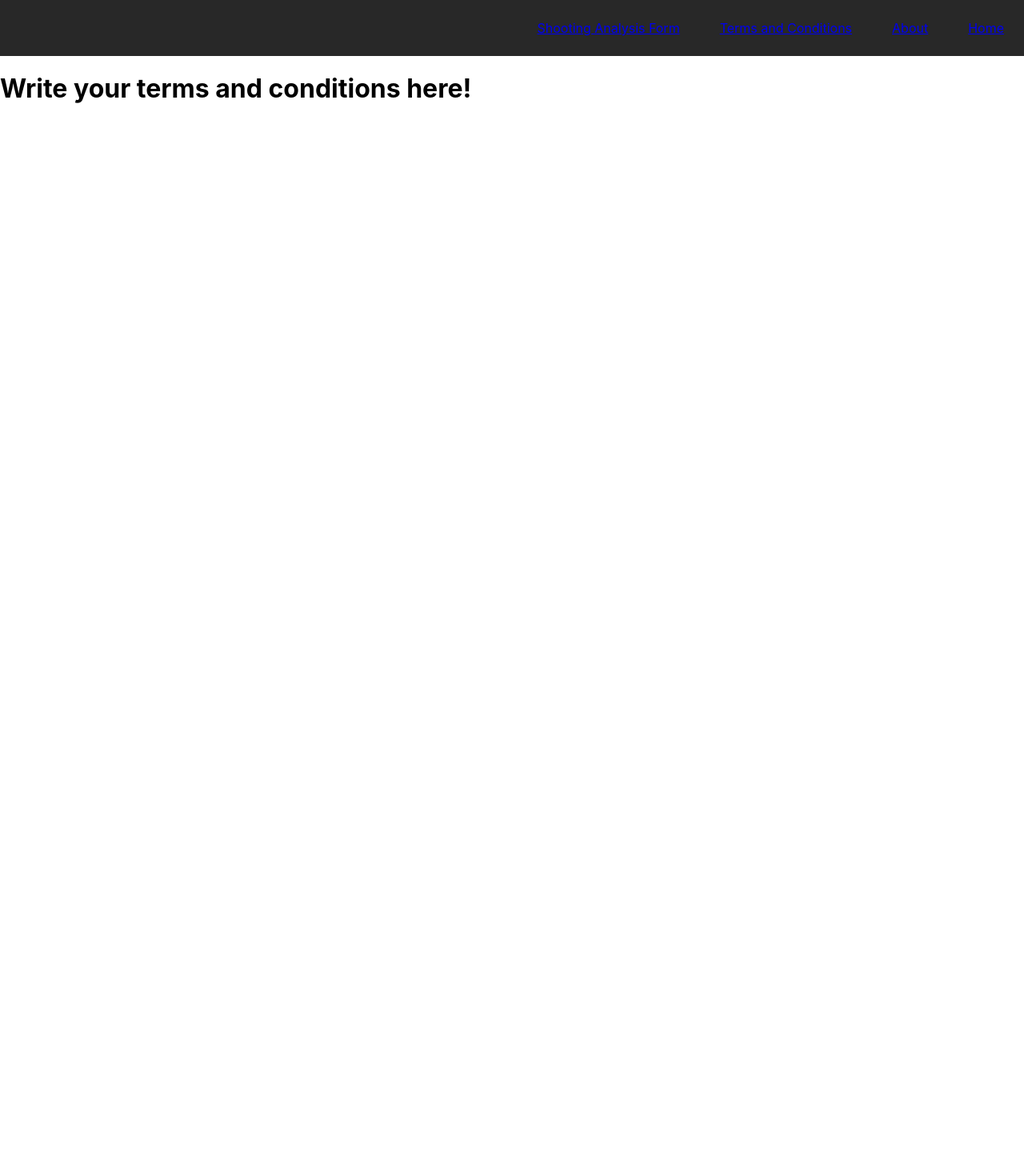
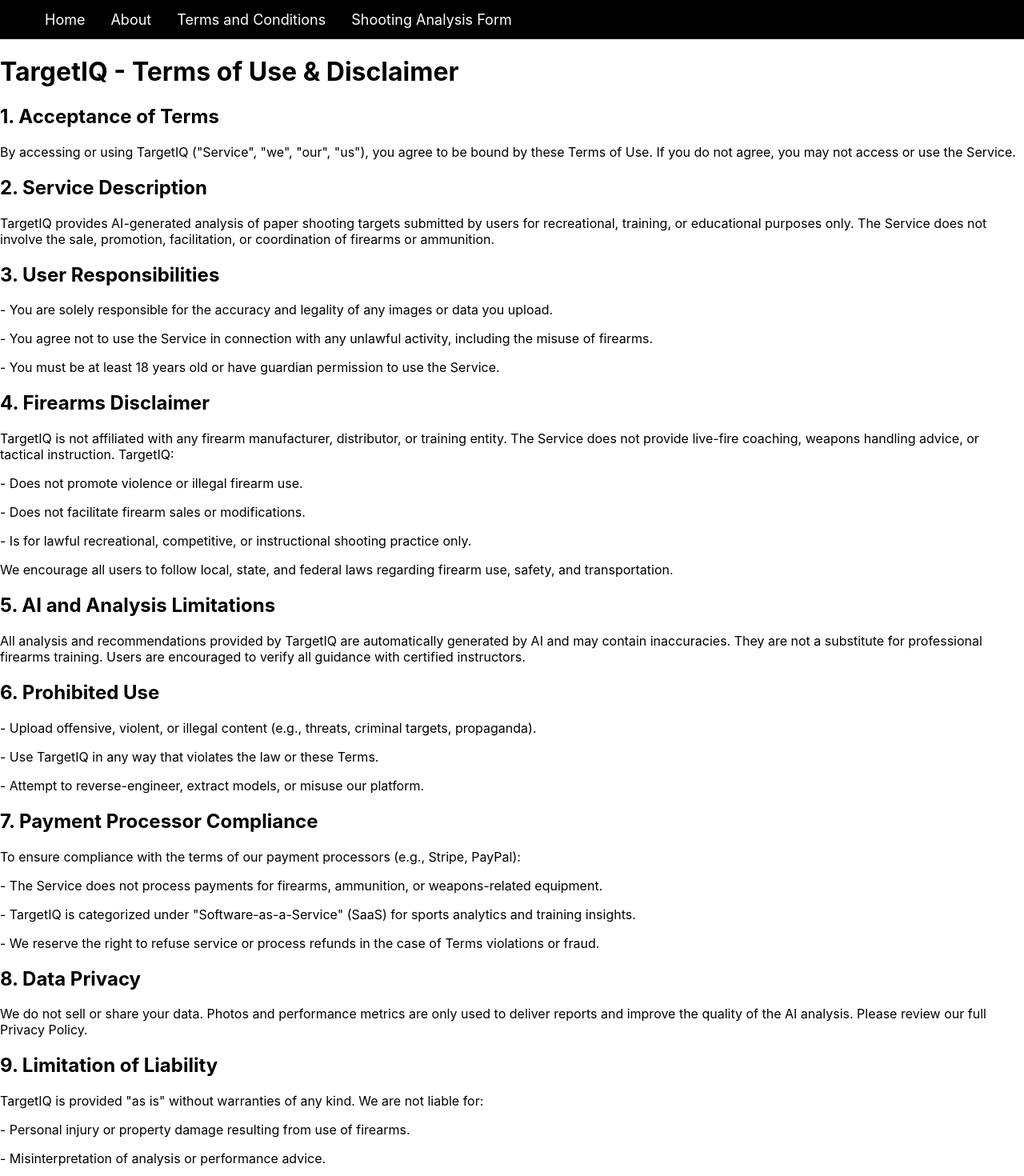
Before and after one commit to mapv281/targetiq-frontend, a React (Create React App) app in the folder targetiq-frontend/: page /terms-and-conditions in a window 1280 px wide. Shown: the top 1470 px of the page at 80% size. Before the commit the page ends 800 px from the top, so only its background shows below. Built offline with nearby package versions, Linux system fonts and the light colour scheme.

Commit message:
June 29th 9:55 PM

```diff
--- a/targetiq-frontend/public/index.html
+++ b/targetiq-frontend/public/index.html
@@ -2,7 +2,7 @@
 <html lang="en">
   <head>
     <meta charset="utf-8" />
-    <link rel="icon" href="%PUBLIC_URL%/favicon.ico" />
+    <!--<link rel="icon" href="%PUBLIC_URL%/favicon.ico" />-->
     <meta name="viewport" content="width=device-width, initial-scale=1" />
     <meta name="theme-color" content="#000000" />
     <meta
--- a/targetiq-frontend/src/Navbar.css
+++ b/targetiq-frontend/src/Navbar.css
@@ -1,18 +1,43 @@
 /* navbar.css */
 ol{
     list-style-type: none;
-    background-color: #282828;
-    color: #fff;
+    background-color: black;
+    color: white;
     overflow: hidden;
     margin: 0;
     border: 0;
 }
 li{
-    float:right;
+    /*float:right;
     display: inline-block;
-    padding: 25px;
+    padding: 25px;*/
+    float:left;
+    color: white;
+    text-align: center;
+    padding: 14px 16px;
+    text-decoration: none;
+    font-size: 18px;
+    /*display: inline-block;*/
 }
+
+a:link {
+  text-decoration: none;
+  color: white;
+}
+a:visited {
+  text-decoration: none;
+  color: white;
+}
+a:hover {
+  text-decoration: none;
+  color: white;
+  background-color: gray;
+}
+a:active {
+  text-decoration: none;
+  color: white;
+}
+
 .navigation-menu{
-
     width: 100%;
 }
--- a/targetiq-frontend/src/Navbar.js
+++ b/targetiq-frontend/src/Navbar.js
@@ -10,6 +10,7 @@ function Navbar() {
             <li><Link to={"/about"}>About</Link></li>
             <li><Link to={"/terms-and-conditions"}>Terms and Conditions</Link></li>
             <li><Link to={"/"}>Shooting Analysis Form</Link></li>
+
         </ol>
     </div>
 
--- a/targetiq-frontend/src/index.js
+++ b/targetiq-frontend/src/index.js
@@ -14,7 +14,7 @@ import TermsAndConditions from './pages/TermsAndConditions';
 
 const router = createBrowserRouter([
   {
-    path: "/Home",
+    path: "/home",
     element: <Home />,
   },
   {
--- a/targetiq-frontend/src/pages/TermsAndConditions.js
+++ b/targetiq-frontend/src/pages/TermsAndConditions.js
@@ -4,10 +4,56 @@
  function TermsAndConditions() {
    return (
      <div>
-         <Navbar />
+       <Navbar />
        <h1>
-         Write your terms and conditions here!
+         TargetIQ - Terms of Use & Disclaimer
        </h1>
+       <p><h2>1. Acceptance of Terms</h2></p>
+       <p>By accessing or using TargetIQ ("Service", "we", "our", "us"), you agree to be bound by these Terms of Use. If you do
+not agree, you may not access or use the Service.
+       </p>
+       <p><h2>2. Service Description</h2></p>
+       <p>TargetIQ provides AI-generated analysis of paper shooting targets submitted by users for recreational, training, or
+educational purposes only. The Service does not involve the sale, promotion, facilitation, or coordination of firearms or
+ammunition.
+       </p>
+       <p><h2>3. User Responsibilities</h2></p>
+       <p>- You are solely responsible for the accuracy and legality of any images or data you upload.</p>
+       <p>- You agree not to use the Service in connection with any unlawful activity, including the misuse of firearms.</p>
+       <p>- You must be at least 18 years old or have guardian permission to use the Service.</p>
+       <p><h2>4. Firearms Disclaimer</h2></p>
+       <p>TargetIQ is not affiliated with any firearm manufacturer, distributor, or training entity. The Service does not provide
+live-fire coaching, weapons handling advice, or tactical instruction. TargetIQ:</p>
+       <p>- Does not promote violence or illegal firearm use.</p>
+       <p>- Does not facilitate firearm sales or modifications.</p>
+       <p>- Is for lawful recreational, competitive, or instructional shooting practice only.</p>
+       <p>We encourage all users to follow local, state, and federal laws regarding firearm use, safety, and transportation.</p>
+       <p><h2>5. AI and Analysis Limitations</h2></p>
+       <p>All analysis and recommendations provided by TargetIQ are automatically generated by AI and may contain
+inaccuracies. They are not a substitute for professional firearms training. Users are encouraged to verify all guidance
+with certified instructors.
+       </p>
+       <p><h2>6. Prohibited Use</h2></p>
+       <p>- Upload offensive, violent, or illegal content (e.g., threats, criminal targets, propaganda).</p>
+       <p>- Use TargetIQ in any way that violates the law or these Terms.</p>
+       <p>- Attempt to reverse-engineer, extract models, or misuse our platform.</p>
+       <p><h2>7. Payment Processor Compliance</h2></p>
+       <p>To ensure compliance with the terms of our payment processors (e.g., Stripe, PayPal):</p>
+       <p>- The Service does not process payments for firearms, ammunition, or weapons-related equipment.</p>
+       <p>- TargetIQ is categorized under "Software-as-a-Service" (SaaS) for sports analytics and training insights.</p>
+       <p>- We reserve the right to refuse service or process refunds in the case of Terms violations or fraud.</p>
+       <p><h2>8. Data Privacy</h2></p>
+       <p>We do not sell or share your data. Photos and performance metrics are only used to deliver reports and improve the
+quality of the AI analysis. Please review our full Privacy Policy.</p>
+      <p><h2>9. Limitation of Liability</h2></p>
+       <p>TargetIQ is provided "as is" without warranties of any kind. We are not liable for:</p>
+       <p>- Personal injury or property damage resulting from use of firearms.</p>
+       <p>- Misinterpretation of analysis or performance advice.</p>
+       <p>- Legal consequences from unlawful behavior by users.</p>
+       <p><h2>10. Changes to These Terms</h2></p>
+       <p>We may update these Terms at any time. Continued use of the Service constitutes acceptance of the revised terms.</p>
+       <p><h2>11. Contact</h2></p>
+       <p>For questions regarding these Terms or compliance concerns, please contact us at: email address pending</p>
      </div>
    )
  }
```
